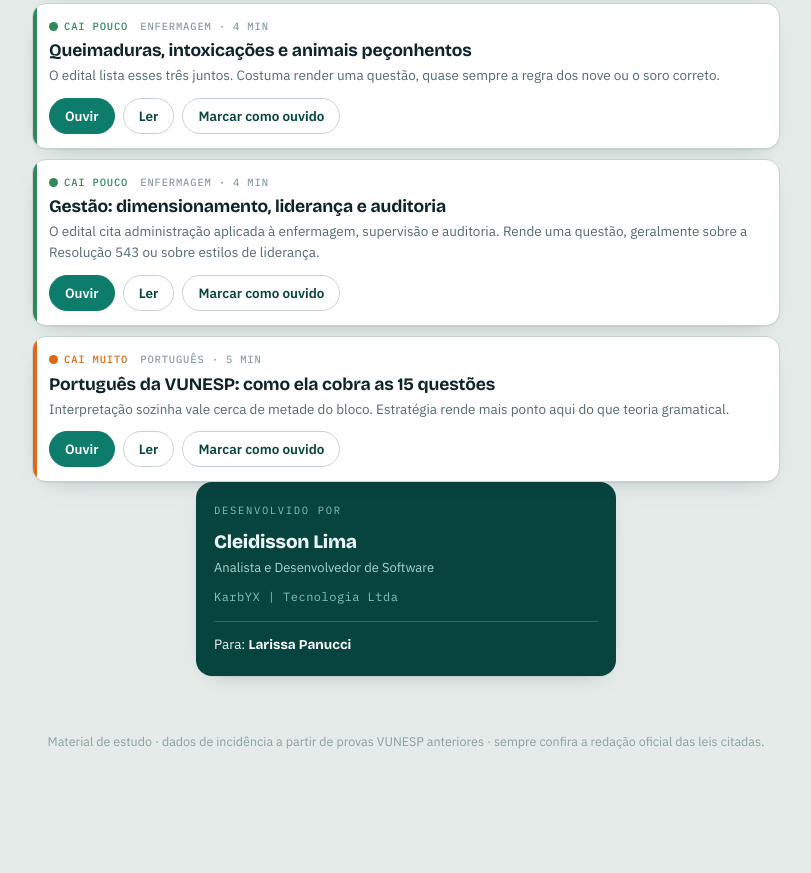
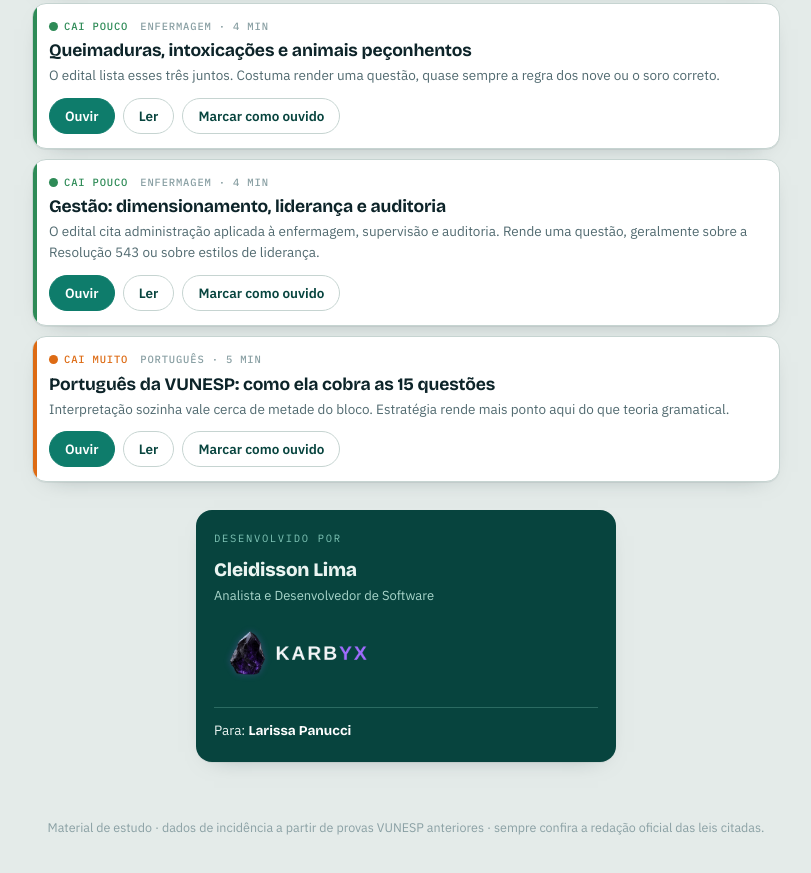
Before and after one commit to cleidissonlima/estudo-enfermeiro-jundiai, a plain HTML site: page index.html in a window 1280 px wide. Shown: the part 5206-6079 px from the top of the page, without its empty margins (234-1045 px from the left). Drawn offline with nearby package versions, Linux system fonts and the light colour scheme.

Commit message:
Adiciona logo KarbYX no cartao de creditos e ajusta espacamento

```diff
--- a/index.html
+++ b/index.html
@@ -230,7 +230,7 @@ button.btn:focus-visible{outline:2px solid var(--teal-deep);outline-offset:2px}
 .note b{color:var(--ink)}
 footer.foot{padding:34px 0 10px;font-size:12.5px;color:var(--ink-faint);text-align:center}
 .credit{
-  margin:0 auto 22px;max-width:420px;background:var(--teal-deep);color:#EAF4F1;
+  margin:28px auto 22px;max-width:420px;background:var(--teal-deep);color:#EAF4F1;
   border-radius:16px;padding:20px 18px;box-shadow:var(--shadow);
 }
 .credit .c-eyebrow{
@@ -240,6 +240,8 @@ footer.foot{padding:34px 0 10px;font-size:12.5px;color:var(--ink-faint);text-ali
 .credit .c-nome{font-family:var(--disp);font-weight:800;font-size:19px;letter-spacing:-.01em;margin:0}
 .credit .c-cargo{font-size:13px;color:#A9D6CB;margin:2px 0 0}
 .credit .c-empresa{font-family:var(--mono);font-size:12px;color:#7FC4B6;margin:10px 0 0;letter-spacing:.04em}
+.credit .c-logo{display:inline-block;margin:14px 0 0}
+.credit .c-logo img{display:block;width:170px;height:auto}
 .credit .c-para{
   margin:14px 0 0;padding-top:12px;border-top:1px solid rgba(127,196,182,.3);
   font-size:13.5px;color:#EAF4F1;
@@ -325,7 +327,9 @@ footer.foot{padding:34px 0 10px;font-size:12.5px;color:var(--ink-faint);text-ali
     <p class="c-eyebrow">Desenvolvido por</p>
     <p class="c-nome">Cleidisson Lima</p>
     <p class="c-cargo">Analista e Desenvolvedor de Software</p>
-    <p class="c-empresa">KarbYX | Tecnologia Ltda</p>
+    <a class="c-logo" href="https://www.karbyx.com" target="_blank" rel="noopener">
+      <img src="karbyx-logo.png" alt="KarbYX | Tecnologia Ltda">
+    </a>
     <p class="c-para">Para: <b>Larissa Panucci</b></p>
   </div>
   <footer class="foot">Material de estudo · dados de incidência a partir de provas VUNESP anteriores · sempre confira a redação oficial das leis citadas.</footer>
--- a/sw.js
+++ b/sw.js
@@ -1,8 +1,9 @@
-const CACHE = 'estudo-jundiai-v2';
+const CACHE = 'estudo-jundiai-v3';
 const CORE = [
   './',
   './index.html',
   './manifest.json',
+  './karbyx-logo.png',
   './icon-180.png',
   './icon-192.png',
   './icon-512.png',
```
Also changed, not shown: karbyx-logo.png (added).
